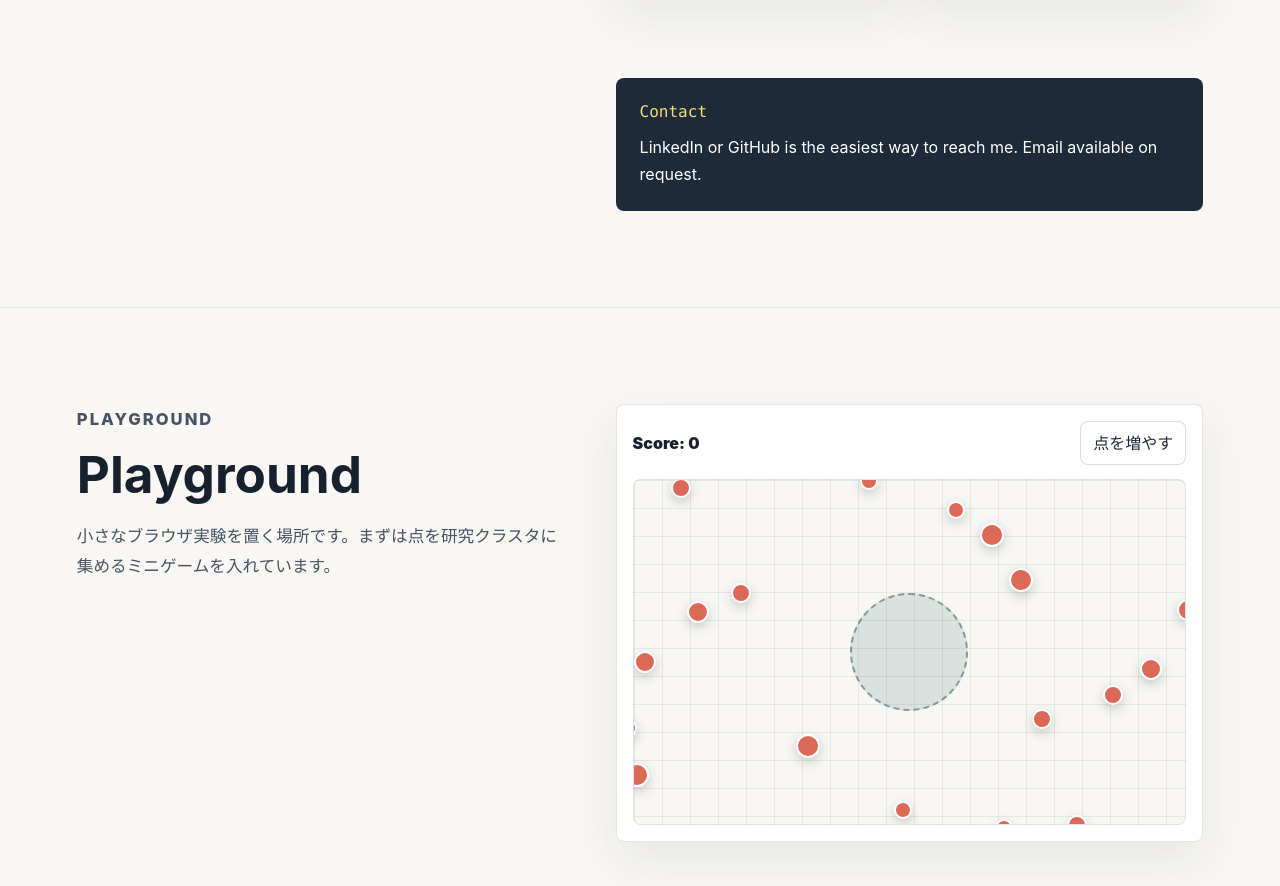
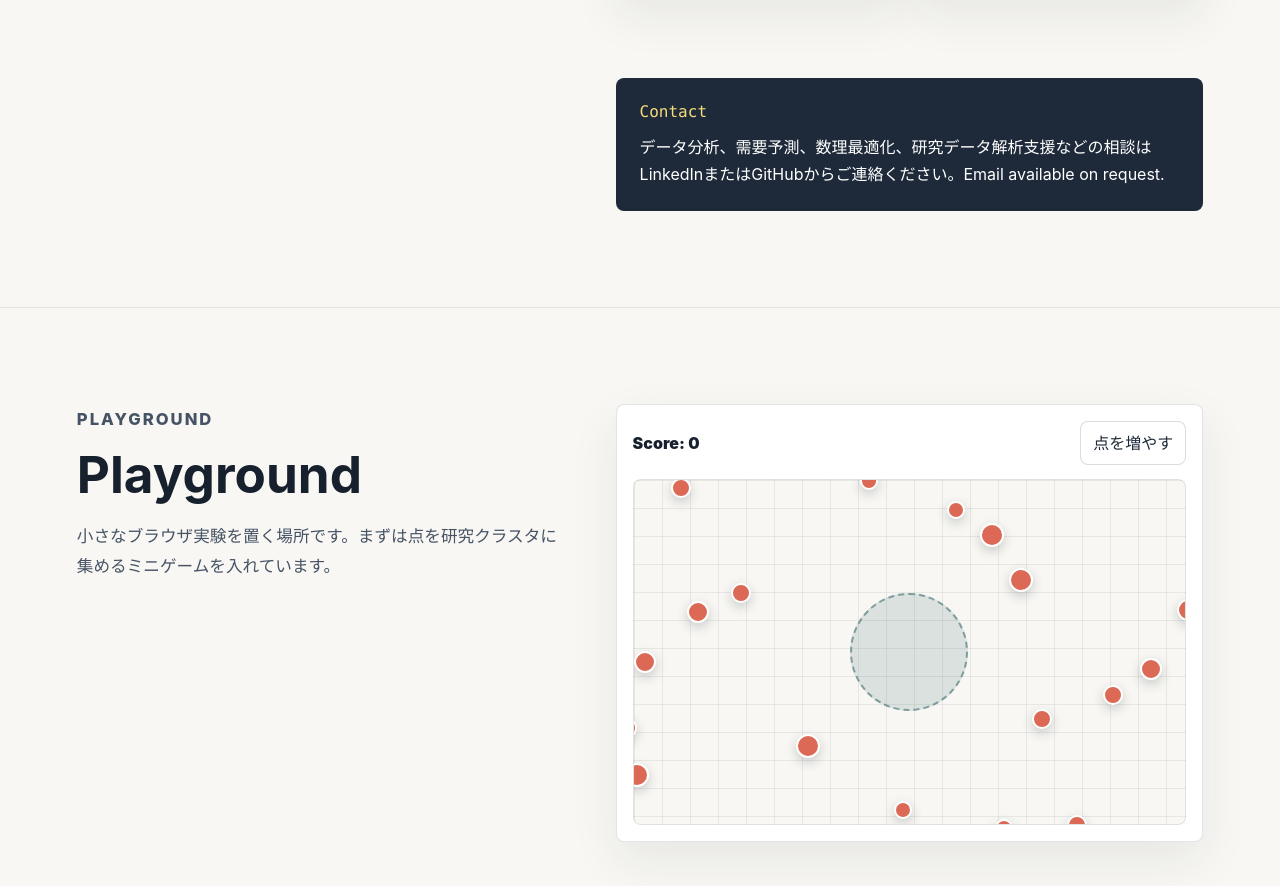
Before and after one commit to SatoshiHamano/SatoshiHamano.github.io, a React (Vite) app: page / in a window 1280 px wide. Shown: the part 3780-4666 px from the top of the page. Built offline with nearby package versions, Linux system fonts and the light colour scheme.

Commit message:
Make contact copy project-oriented

```diff
--- a/src/App.tsx
+++ b/src/App.tsx
@@ -48,7 +48,8 @@ const text = {
     profilesCopy:
       'コード、実験、職業SNSなど、研究以外の公開プロフィールをまとめる入口です。',
     contactTitle: 'Contact',
-    contactCopy: 'LinkedIn or GitHub is the easiest way to reach me. Email available on request.',
+    contactCopy:
+      'データ分析、需要予測、数理最適化、研究データ解析支援などの相談はLinkedInまたはGitHubからご連絡ください。Email available on request.',
     githubUser: 'SatoshiHamano',
     playgroundTitle: 'Playground',
     playgroundCopy: '小さなブラウザ実験を置く場所です。まずは点を研究クラスタに集めるミニゲームを入れています。',
@@ -100,7 +101,8 @@ const text = {
     profilesCopy:
       'A compact set of doors into code, experiments, and professional networks outside the research profile pages.',
     contactTitle: 'Contact',
-    contactCopy: 'LinkedIn or GitHub is the easiest way to reach me. Email available on request.',
+    contactCopy:
+      'For data analysis, forecasting, optimization, or academic research-data support, please reach me via LinkedIn or GitHub. Email available on request.',
     githubUser: 'SatoshiHamano',
     playgroundTitle: 'Playground',
     playgroundCopy: 'A corner for small browser experiments. The first toy gathers data points into a research cluster.',
```
